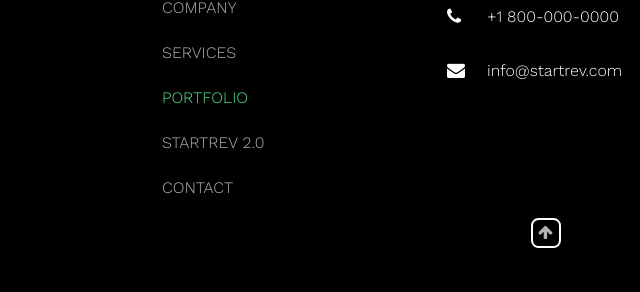
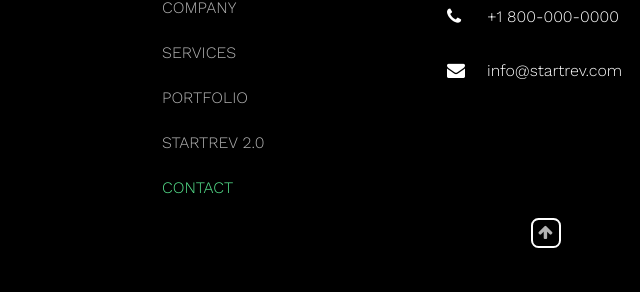
Before and after one commit to MichaelArakilian/MichaelArakilian.github.io, a plain HTML site: page contact.html in a window 1280 px wide. Shown: the part 1838-2130 px from the top of the page, 493-1133 px from the left. Drawn offline with nearby package versions, Linux system fonts and the light colour scheme; files whose address does not match are found by name.

Commit message:
Update contact.html

```diff
--- a/contact.html
+++ b/contact.html
@@ -179,9 +179,9 @@
                 <li><a href="#" class="py-2 d-block">HOME</a></li>
                 <li><a href="#" class="py-2 d-block">COMPANY</a></li>
                 <li><a href="#" class="py-2 d-block">SERVICES</a></li>
-                <li><a href="#" class="py-2 d-block" style="color:#56e58e;">PORTFOLIO</a></li>
+                <li><a href="#" class="py-2 d-block">PORTFOLIO</a></li>
                 <li><a href="#" class="py-2 d-block">STARTREV 2.0</a></li>
-                <li><a href="#" class="py-2 d-block">CONTACT</a></li>
+                <li><a href="#" class="py-2 d-block" style="color:#56e58e;">CONTACT</a></li>
               </ul>
             </div>
           </div>
```
